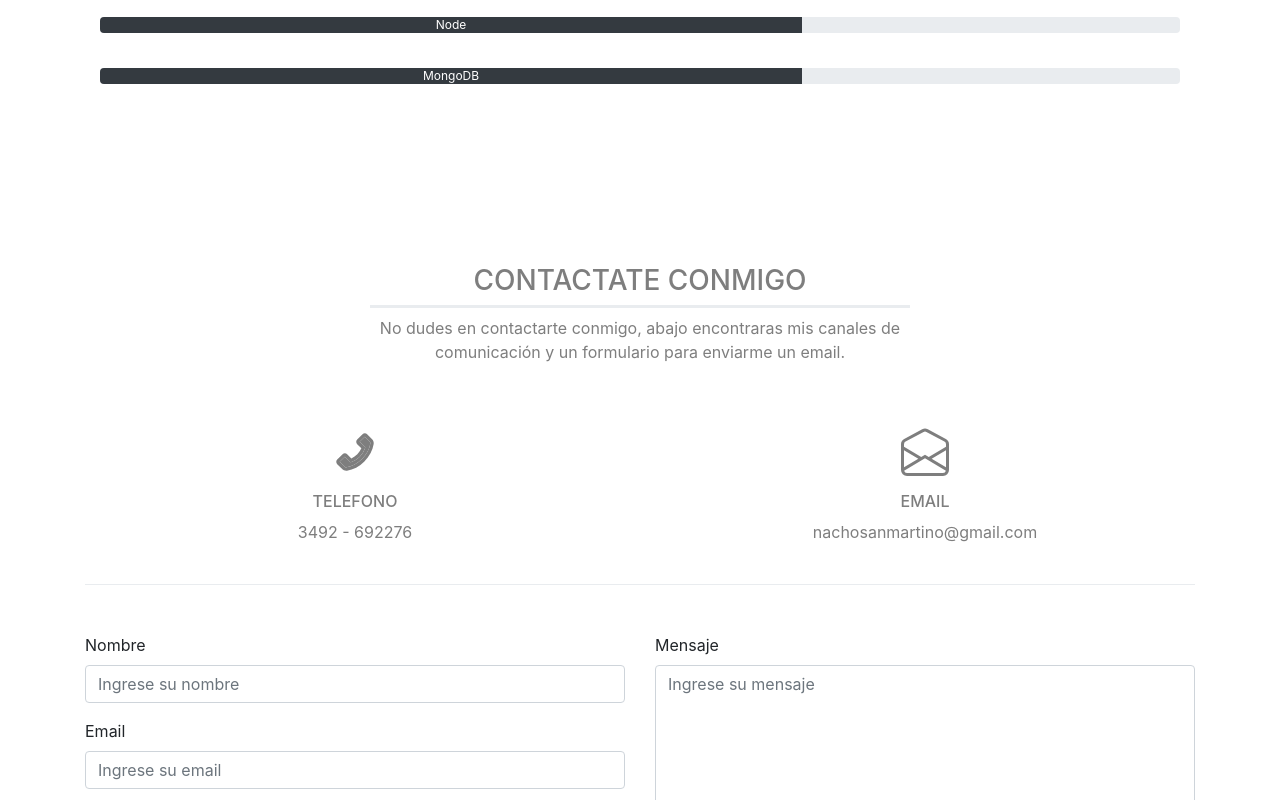
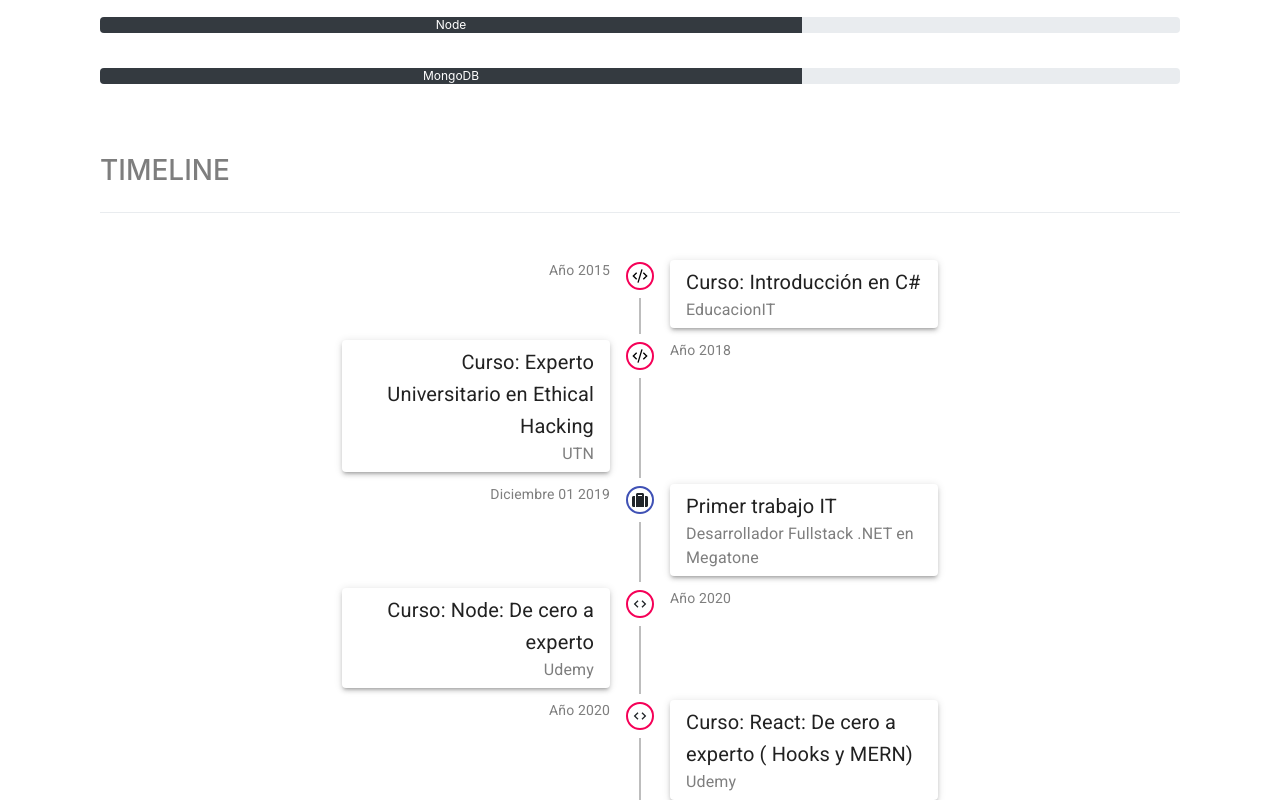
Before and after one commit to naacho20/itis, a React (Create React App) app: page / in a window 1280 px wide. Shown: the part 2280-3080 px from the top of the page. Built offline with nearby package versions, Linux system fonts and the light colour scheme.

Commit message:
Se agrego timeline en About

```diff
--- a/package.json
+++ b/package.json
@@ -4,6 +4,8 @@
   "version": "0.1.0",
   "private": true,
   "dependencies": {
+    "@material-ui/core": "^4.11.3",
+    "@material-ui/lab": "^4.0.0-alpha.57",
     "@testing-library/jest-dom": "^5.11.10",
     "@testing-library/react": "^11.2.6",
     "@testing-library/user-event": "^12.8.3",
--- a/src/App.js
+++ b/src/App.js
@@ -4,7 +4,7 @@ import { About } from "./pages/About";
 import Contact from "./pages/Contact";
 import NavigationBar from "./components/NavigationBar";
 import Footer from "./components/Footer";
-
+import "./assets/css/App.css";
 class App extends Component {
   render() {
     return (
--- a/src/assets/css/App.css
+++ b/src/assets/css/App.css
@@ -1,5 +1,18 @@
-@import url("https://fonts.googleapis.com/css2?family=Roboto:wght@100&display=swap");
+@import url("https://fonts.googleapis.com/css2?family=Roboto:wght@400&display=swap");
 
 body {
-  font-family: "Roboto", "Courier New", Courier, monospace;
+  font-family: "Roboto";
 }
+
+.timeline-item {
+  display: flex;
+  justify-content: flex-end;
+  padding-right: 30px;
+  margin: 10px 0;
+  width: 50%;
+  background-color: purple;
+}
+
+.timeline-item:nth-child(0) {
+  align-self: flex-end;
+}
--- /dev/null
+++ b/src/assets/info/data.js
@@ -0,0 +1,61 @@
+import { FaSuitcase } from "react-icons/fa";
+import { GrCode } from "react-icons/gr";
+import { BiCode } from "react-icons/bi";
+
+export const dataTimeLine = [
+  {
+    title: "Curso: Introducción en C#",
+    text: "EducacionIT",
+    date: "Año 2015",
+    category: {
+      tag: "Courses",
+      color: "#018f69",
+      colorIcon: "secondary",
+      icon: <GrCode />,
+    },
+  },
+  {
+    title: "Curso: Experto Universitario en Ethical Hacking",
+    text: "UTN",
+    date: "Año 2018",
+    category: {
+      tag: "Courses",
+      color: "#018f69",
+      colorIcon: "secondary",
+      icon: <GrCode />,
+    },
+  },
+  {
+    title: "Primer trabajo IT",
+    text: "Desarrollador Fullstack .NET en Megatone",
+    date: "Diciembre 01 2019",
+    category: {
+      tag: "Work",
+      color: "#018f69",
+      colorIcon: "primary",
+      icon: <FaSuitcase />,
+    },
+  },
+  {
+    title: "Curso: Node: De cero a experto",
+    text: "Udemy",
+    date: "Año 2020",
+    category: {
+      tag: "Courses",
+      color: "#018f69",
+      colorIcon: "secondary",
+      icon: <BiCode />,
+    },
+  },
+  {
+    title: "Curso: React: De cero a experto ( Hooks y MERN)",
+    text: "Udemy",
+    date: "Año 2020",
+    category: {
+      tag: "Courses",
+      color: "#018f69",
+      colorIcon: "secondary",
+      icon: <BiCode />,
+    },
+  },
+];
--- /dev/null
+++ b/src/components/Timeline.js
@@ -0,0 +1,52 @@
+import React from "react";
+import { dataTimeLine } from "../assets/info/data";
+import styled from "styled-components";
+import Timeline from "@material-ui/lab/Timeline";
+import TimelineItem from "@material-ui/lab/TimelineItem";
+import TimelineSeparator from "@material-ui/lab/TimelineSeparator";
+import TimelineConnector from "@material-ui/lab/TimelineConnector";
+import TimelineContent from "@material-ui/lab/TimelineContent";
+import TimelineOppositeContent from "@material-ui/lab/TimelineOppositeContent";
+import TimelineDot from "@material-ui/lab/TimelineDot";
+import Paper from "@material-ui/core/Paper";
+import Typography from "@material-ui/core/Typography";
+
+const Styles = styled.div`
+  .paper {
+    padding: 6px 16px;
+  }
+`;
+
+const TimelineComponent = () => {
+  return (
+    <Styles>
+      <Timeline align="alternate">
+        {dataTimeLine.map((data, index) => (
+          <TimelineItem key={index}>
+            <TimelineOppositeContent>
+              <Typography variant="body2" color="textSecondary">
+                {data.date}
+              </Typography>
+            </TimelineOppositeContent>
+            <TimelineSeparator>
+              <TimelineDot color={data.category.colorIcon} variant="outlined">
+                {data.category.icon}
+              </TimelineDot>
+              <TimelineConnector />
+            </TimelineSeparator>
+            <TimelineContent>
+              <Paper elevation={3} className="paper">
+                <Typography variant="h6" component="h1">
+                  {data.title}
+                </Typography>
+                <Typography>{data.text}</Typography>
+              </Paper>
+            </TimelineContent>
+          </TimelineItem>
+        ))}
+      </Timeline>
+    </Styles>
+  );
+};
+
+export default TimelineComponent;
--- /dev/null
+++ b/src/components/TimelineItem.js
@@ -0,0 +1,46 @@
+import React from "react";
+import styled from "styled-components";
+import TimelineItem from "@material-ui/lab/TimelineItem";
+import TimelineSeparator from "@material-ui/lab/TimelineSeparator";
+import TimelineConnector from "@material-ui/lab/TimelineConnector";
+import TimelineContent from "@material-ui/lab/TimelineContent";
+import TimelineOppositeContent from "@material-ui/lab/TimelineOppositeContent";
+import TimelineDot from "@material-ui/lab/TimelineDot";
+import Paper from "@material-ui/core/Paper";
+import Typography from "@material-ui/core/Typography";
+import { AiTwotonePhone } from "react-icons/ai";
+const Styles = styled.div`
+  .paper {
+    padding: 6px 16px;
+  }
+`;
+
+const TimelineItemComponent = () => {
+  return (
+    <Styles>
+      {/* <TimelineItem>
+        <TimelineOppositeContent>
+          <Typography variant="body2" color="textSecondary">
+            9:30 am
+          </Typography>
+        </TimelineOppositeContent>
+        <TimelineSeparator>
+          <TimelineDot>
+            <AiTwotonePhone />
+          </TimelineDot>
+          <TimelineConnector />
+        </TimelineSeparator>
+        <TimelineContent>
+          <Paper elevation={3} className="paper">
+            <Typography variant="h6" component="h1">
+              Eat
+            </Typography>
+            <Typography>Because you need strength</Typography>
+          </Paper>
+        </TimelineContent>
+      </TimelineItem> */}
+    </Styles>
+  );
+};
+
+export default TimelineItemComponent;
--- a/src/pages/About.js
+++ b/src/pages/About.js
@@ -9,6 +9,7 @@ import {
 } from "react-bootstrap";
 import imgPersona from "../assets/img/person2.jpg";
 import styles from "styled-components";
+import TimelineComponent from "../components/Timeline";
 
 const Styles = styles.div`
   h3, p {
@@ -37,6 +38,10 @@ const Styles = styles.div`
 
   .fila {
     margin-top: 55px;
+  }
+
+  .paper {
+    padding: 6px 16px;
   }
 `;
 
@@ -114,6 +119,13 @@ export const About = (props) => {
             </div>
           </Col>
         </Row>
+        <Row className="fila" style={{ justifyContent: "center" }}>
+          <Col className="columna" xs={12}>
+            <h3>TIMELINE</h3>
+            <Dropdown.Divider className="divisor" />
+          </Col>
+          <TimelineComponent />
+        </Row>
       </Container>
     </Styles>
   );
```
Also changed, not shown: 1 other file (tests, documents, lock files or other folders).
